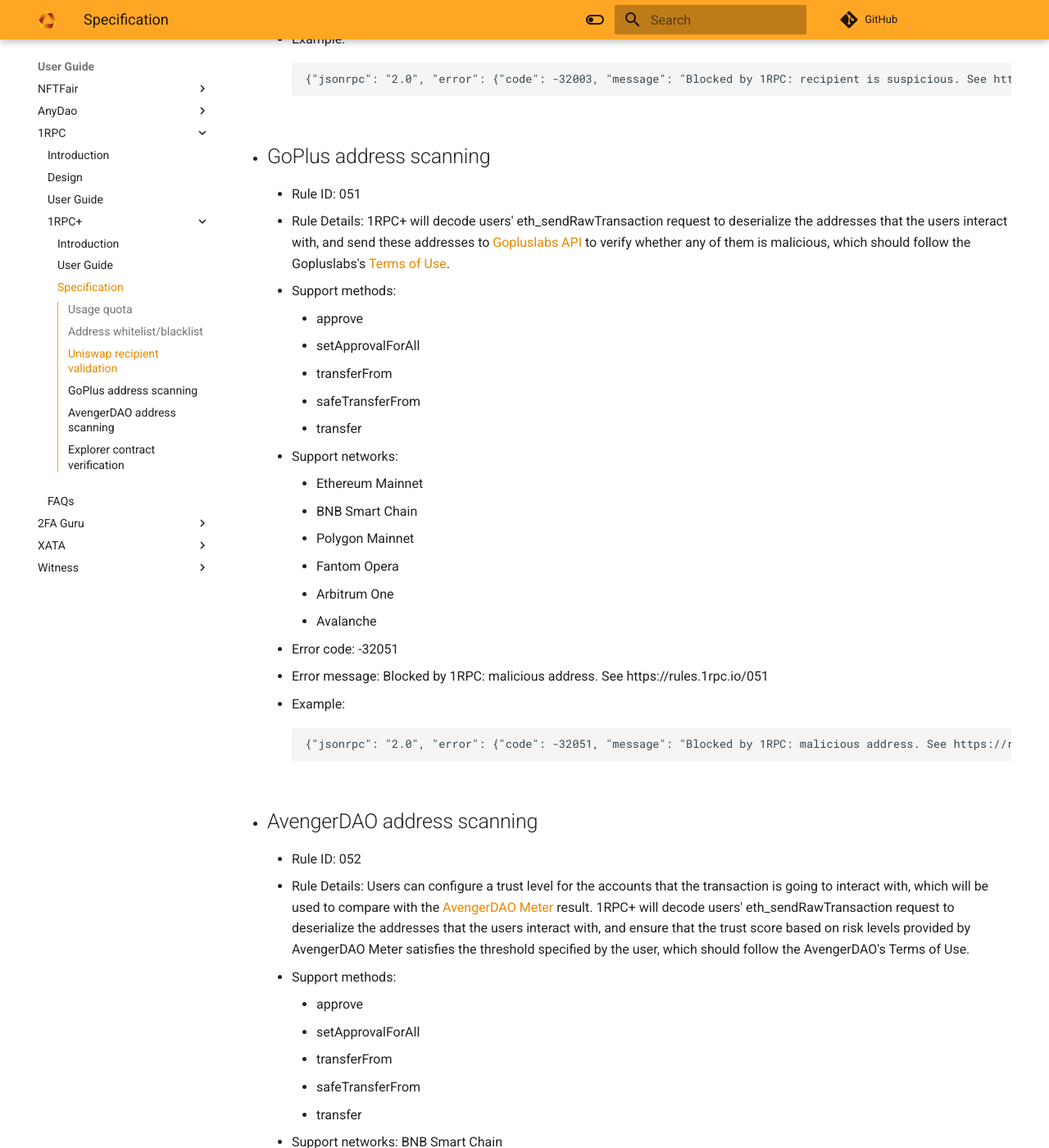
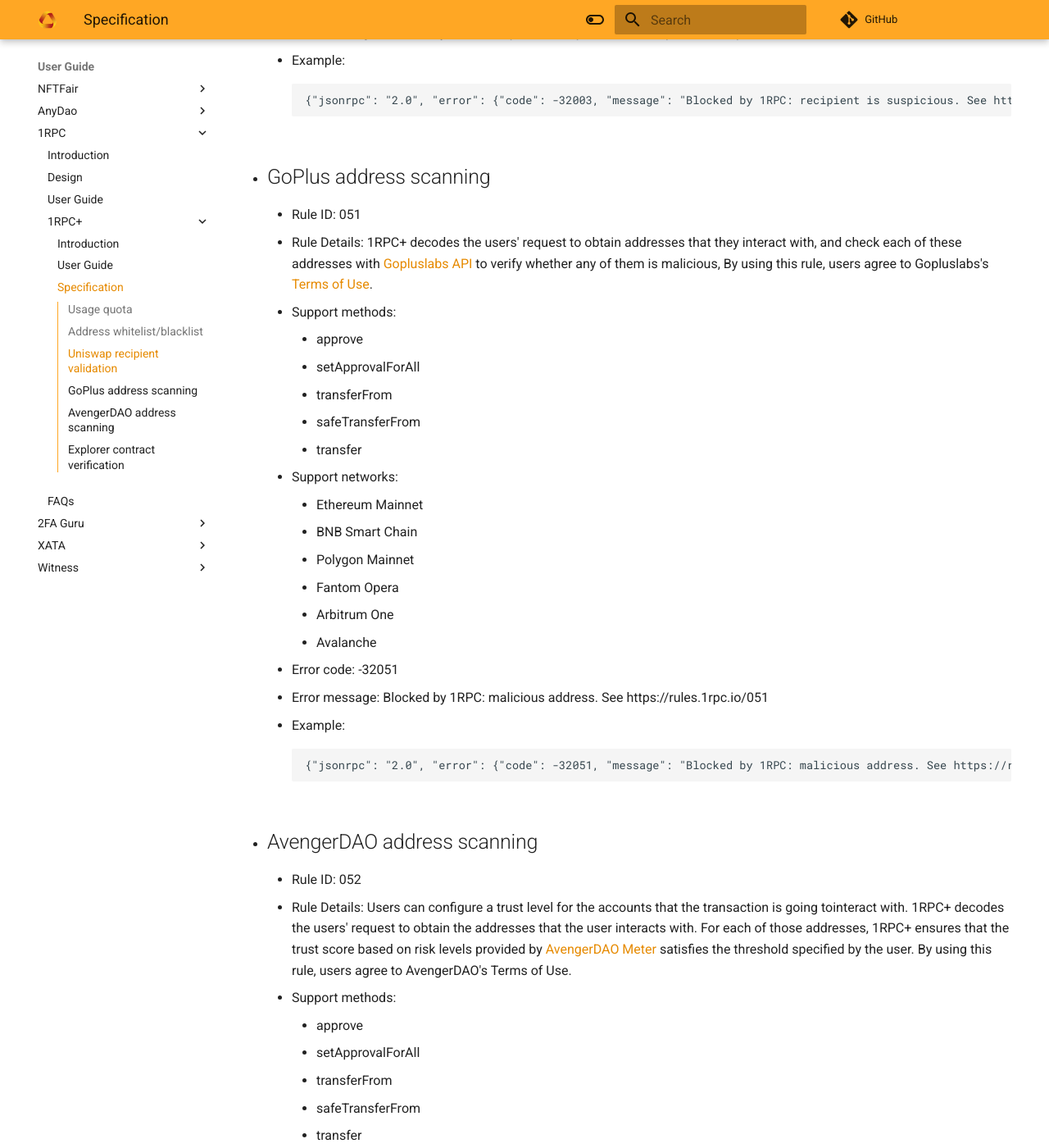
Before and after one commit to automata-network/docs, an MkDocs documentation site: the page built from docs/1rpc/1rpcplus/spec.md, in a window 1280 px wide and 1400 px high, scrolled down 3441 px. Shown: the whole window at 82% size. Built offline with MkDocs 1.6.1 and Material for MkDocs 9.7.7, drawn with Linux system fonts in a browser that asks for light colours; nearby versions of some CDN libraries; comment, search, counter and statistics services are not loaded; some of the changed text lies outside the part shown.

Commit message:
Minor changes made to spec.md for 1RPC+ docs

```diff
--- a/docs/1rpc/1rpcplus/spec.md
+++ b/docs/1rpc/1rpcplus/spec.md
@@ -13,7 +13,7 @@
 
 - ## Address whitelist/blacklist
     * Rule ID: 002
-    * Rule Details: 1RPC+ users are able to create, edit and maintain a list of addresses they trust or don't turst. 1RPC+ will encrypt and save these lists as a part of the customized configuration. For each eth_sendRawTransaction request, 1RPC+ will decode and deserialize the addresses that the users interact with, then validate these addresses by using users’ config.
+    * Rule Details: 1RPC+ users are able to create, edit and maintain one or many lists of addresses they trust or don't trust. 1RPC+ will encrypt and save these lists as a part of the customized configuration. For each eth_sendRawTransaction request, 1RPC+ will decode the addresses that the users interact with, then validate these addresses by using users’ config.
     * Support methods:
         * approve
         * setApprovalForAll
@@ -29,7 +29,7 @@
 
 - ## Uniswap recipient validation
     * Rule ID: 003
-    * Rule Details: 1RPC+ will match beneficial address against its sender to confirm validity of transaction
+    * Rule Details: 1RPC+ ensures that the recipient of a Uniswap transaction is the same as the sender of the transaction. In the event of a discrepancy, 1RPC+ will block the transaction.
     * Support networks & contracts
         * Ethereum Mainnet:
             * V3 Router: 0xE592427A0AEce92De3Edee1F18E0157C05861564
@@ -100,7 +100,7 @@
 
 - ## GoPlus address scanning
     * Rule ID: 051
-    * Rule Details: 1RPC+ will decode users' eth_sendRawTransaction request to deserialize the addresses that the users interact with, and send these addresses to [Gopluslabs API](https://twitter.com/GoplusSecurity) to verify whether any of them is malicious, which should follow the Gopluslabs's [Terms of Use](https://gopluslabs.io/terms-of-use).
+    * Rule Details: 1RPC+ decodes the users' request to obtain addresses that they interact with, and check each of these addresses with [Gopluslabs API](https://twitter.com/GoplusSecurity) to verify whether any of them is malicious, By using this rule, users agree to Gopluslabs's [Terms of Use](https://gopluslabs.io/terms-of-use).
     * Support methods:
         * approve
         * setApprovalForAll
@@ -123,7 +123,7 @@
 
 - ## AvengerDAO address scanning
     * Rule ID: 052
-    * Rule Details: Users can configure a trust level for the accounts that the transaction is going to interact with, which will be used to compare with the [AvengerDAO Meter](https://www.avengerdao.org/docs/meter/consumer-api/Endpoints#data) result. 1RPC+ will decode users' eth_sendRawTransaction request to deserialize the addresses that the users interact with, and ensure that the trust score based on risk levels provided by AvengerDAO Meter satisfies the threshold specified by the user, which should follow the AvengerDAO's Terms of Use.
+    * Rule Details: Users can configure a trust level for the accounts that the transaction is going tointeract with. 1RPC+ decodes the users' request to obtain the addresses that the user interacts with. For each of those addresses, 1RPC+ ensures that the trust score based on risk levels provided by [AvengerDAO Meter](https://www.avengerdao.org/docs/meter/consumer-api/Endpoints#data) satisfies the threshold specified by the user. By using this rule, users agree to AvengerDAO's Terms of Use.
     * Support methods:
         * approve
         * setApprovalForAll
@@ -140,7 +140,7 @@
 
 - ## Explorer contract verification
     * Rule ID: 053
-    * Rule Details: 1RPC+ will decode users' eth_sendRawTransaction request to deserialize the contracts that users are interacting with, and test whether the contract is verified or not by the official blockchain explorers. e.g., etherscan for Ethereum.
+    * Rule Details: 1RPC+ will decode the transaction and ensure that the target contract address that the user is interacting with is verified on the chain's official explorer. e.g., etherscan for Ethereum.
     * Support networks and their terms of use:
         * Ethereum mainnet: [etherscan](https://etherscan.io/terms).
         * BNB smart chain: [bscscan](https://bscscan.com/terms).
```
